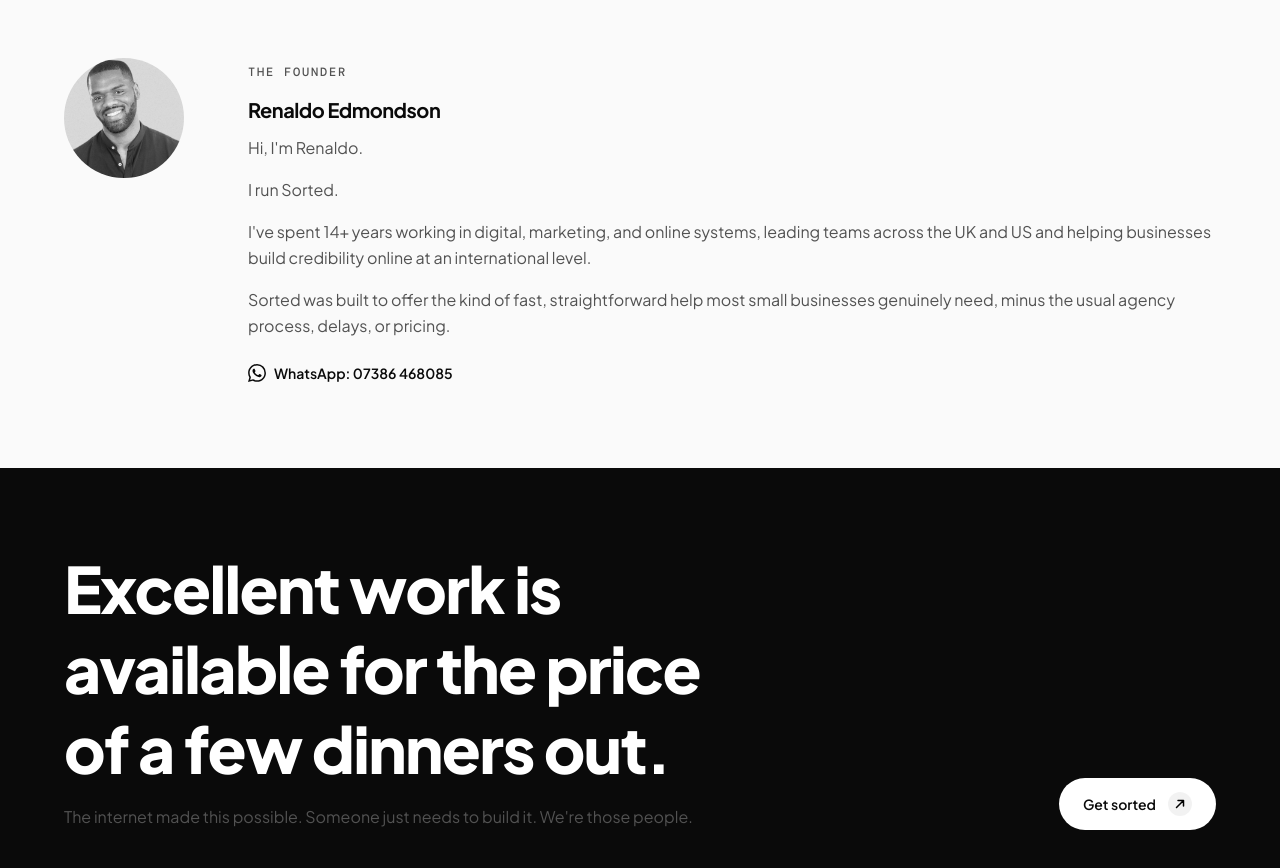
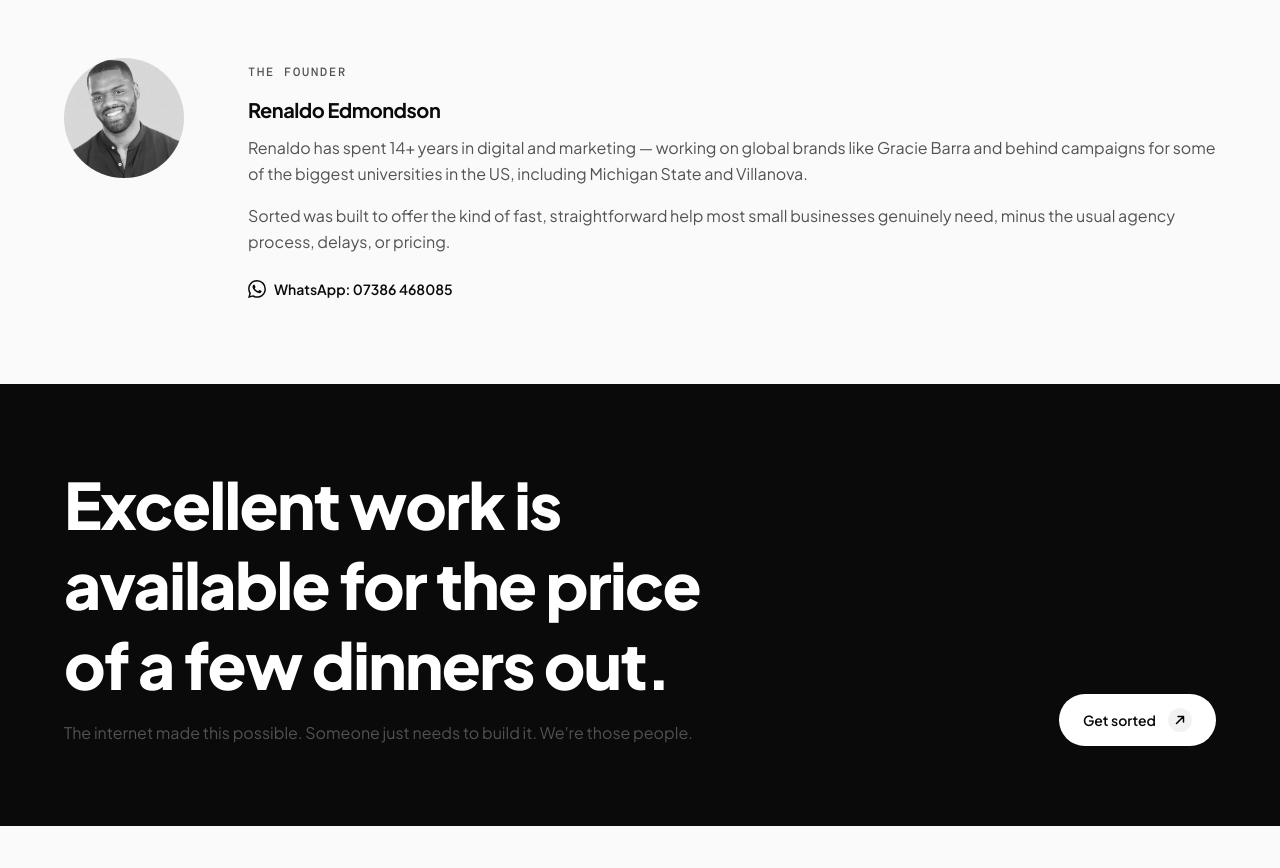
Before and after one commit to rennyreign/sorted, a Next.js app: page /about in a window 1280 px wide. Shown: the part 1440-2308 px from the top of the page. After the commit the page ends 2266 px from the top, so only its background shows below. Built offline with nearby package versions, Linux system fonts and the light colour scheme.

Commit message:
fix: rewrite founder bio in third person with accurate credentials

```diff
--- a/app/about/page.tsx
+++ b/app/about/page.tsx
@@ -124,9 +124,7 @@ export default function AboutPage() {
                 Renaldo Edmondson
               </p>
               <div className="space-y-4 text-[#525252] text-base leading-relaxed">
-                <p>Hi, I&apos;m Renaldo.</p>
-                <p>I run Sorted.</p>
-                <p>I&apos;ve spent 14+ years working in digital, marketing, and online systems, leading teams across the UK and US and helping businesses build credibility online at an international level.</p>
+                <p>Renaldo has spent 14+ years in digital and marketing — working on global brands like Gracie Barra and behind campaigns for some of the biggest universities in the US, including Michigan State and Villanova.</p>
                 <p>Sorted was built to offer the kind of fast, straightforward help most small businesses genuinely need, minus the usual agency process, delays, or pricing.</p>
               </div>
               <a
```
